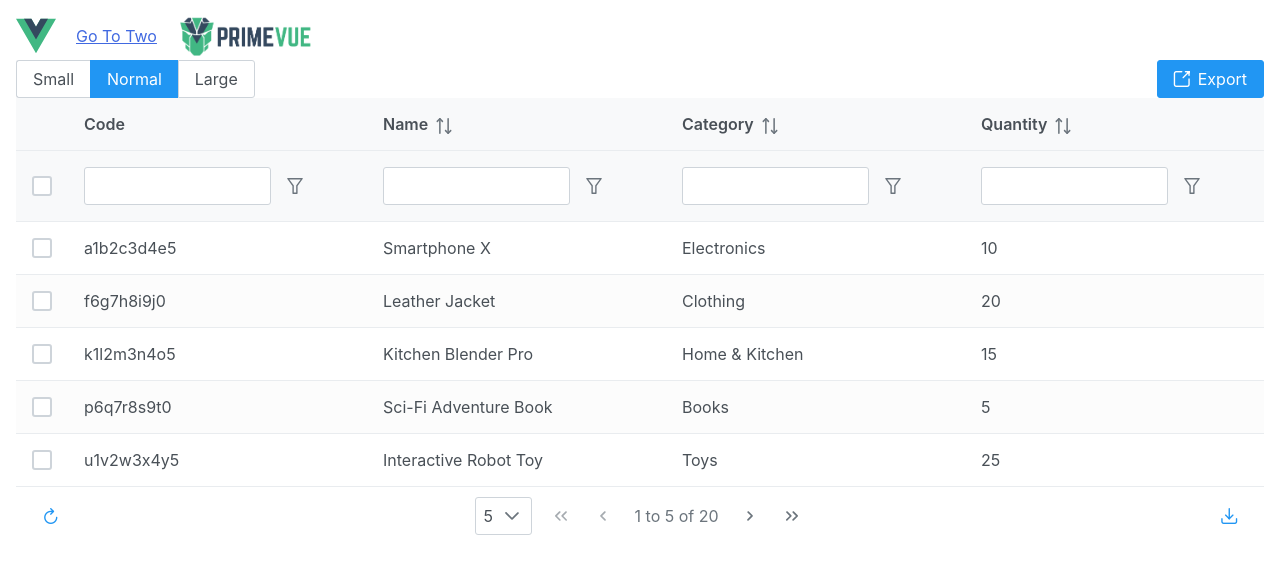
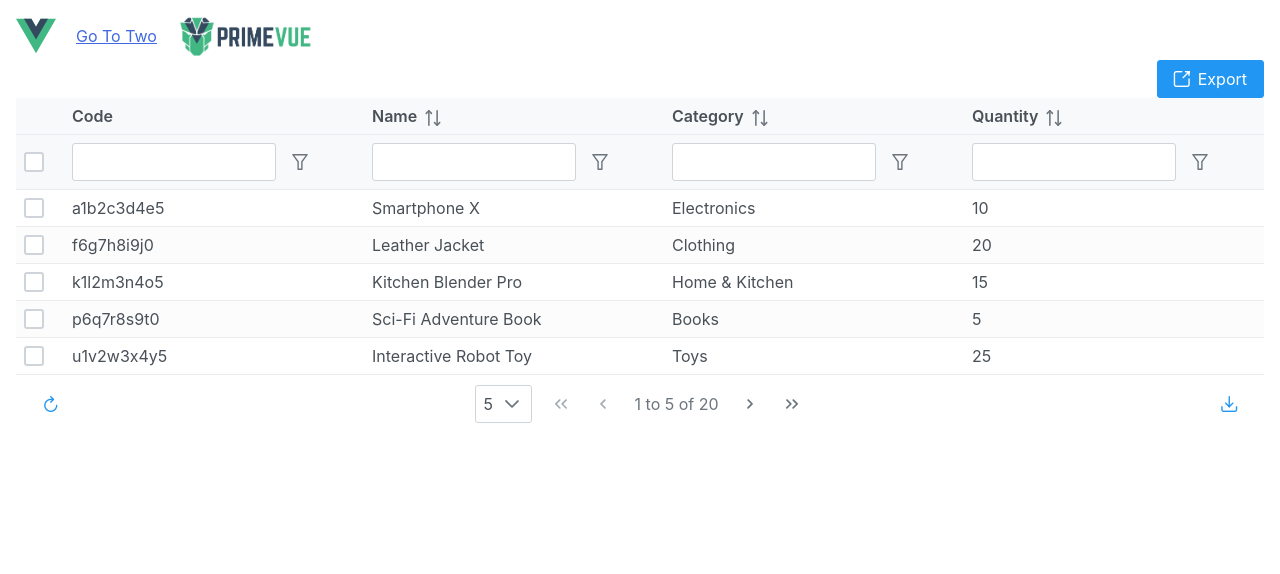
Before and after one commit to akronim/vue-vite-primevue-ts-pinia, a Vue app: page /admin/vuetest/one in a window 1280 px wide. Shown: the top 574 px of the page. Built offline with nearby package versions, Linux system fonts and the light colour scheme.

Commit message:
add Pv prefix to Column component, clean VueTestOne

```diff
--- a/src/views/demo/VueTestOne.vue
+++ b/src/views/demo/VueTestOne.vue
@@ -4,17 +4,12 @@
     <RouterLink :to="{ name: RouteNames.VUE_TEST_TWO }">
       Go To Two
     </RouterLink>
-    <img
-      src="@/assets/primevue-logo.png"
-      alt="PrimeVue Logo"
-      height="40"
-    >
+    <img src="@/assets/primevue-logo.png" alt="PrimeVue Logo" height="40">
   </div>
   <div class="dt-products-toolbar">
-    <SelectButton v-model="size" :options="sizeOptions" optionLabel="label" dataKey="label" />
     <PvButton icon="pi pi-external-link" label="Export" @click="exportCSV" />
   </div>
-  <DataTable ref="dtProductsRef" :value="products" :size="size.value" v-model:selection="selectedProducts"
+  <DataTable ref="dtProductsRef" :value="products" size="small" v-model:selection="selectedProducts"
     v-model:filters="filters" stripedRows filterDisplay="row" paginator :rows="5" :rows-per-page-options="[5, 10, 15]"
     paginator-template="RowsPerPageDropdown FirstPageLink PrevPageLink CurrentPageReport NextPageLink LastPageLink"
     current-page-report-template="{first} to {last} of {totalRecords}" data-key="id" responsive-layout="scroll">
@@ -27,27 +22,27 @@
     <template #paginatorend>
       <PvButton type="button" icon="pi pi-download" text />
     </template>
-    <Column selection-mode="multiple" header-style="width: 3em" />
-    <Column field="code" header="Code">
+    <PvColumn selection-mode="multiple" header-style="width: 3em" />
+    <PvColumn field="code" header="Code">
       <template #filter="{ filterModel, filterCallback }">
         <InputText v-model="filterModel.value" type="text" @input="filterCallback()" class="p-column-filter" />
       </template>
-    </Column>
-    <Column field="name" header="Name" sortable>
+    </PvColumn>
+    <PvColumn field="name" header="Name" sortable>
       <template #filter="{ filterModel, filterCallback }">
         <InputText v-model="filterModel.value" type="text" @input="filterCallback()" class="p-column-filter" />
       </template>
-    </Column>
-    <Column field="category" header="Category" sortable>
+    </PvColumn>
+    <PvColumn field="category" header="Category" sortable>
       <template #filter="{ filterModel, filterCallback }">
         <InputText v-model="filterModel.value" type="text" @input="filterCallback()" class="p-column-filter" />
       </template>
-    </Column>
-    <Column field="quantity" header="Quantity" sortable>
+    </PvColumn>
+    <PvColumn field="quantity" header="Quantity" sortable>
       <template #filter="{ filterModel, filterCallback }">
         <InputText v-model="filterModel.value" type="number" @input="filterCallback()" class="p-column-filter" />
       </template>
-    </Column>
+    </PvColumn>
   </DataTable>
 </template>
 
@@ -57,9 +52,8 @@ import { RouteNames } from '@/router'
 import VueLogo from '@/assets/logo.svg?component'
 import PvButton from 'primevue/button'
 import DataTable from 'primevue/datatable'
-import Column from 'primevue/column'
+import PvColumn from 'primevue/column'
 import InputText from 'primevue/inputtext'
-import SelectButton from 'primevue/selectbutton'
 // 'Product' is a type and must be imported using a type-only import when 'verbatimModuleSyntax' is enabled.ts(1484)
 import { type Product, mockProducts } from '@/models/demoProduct'
 import { FilterMatchMode } from 'primevue/api'
@@ -69,10 +63,9 @@ export default defineComponent({
   components: {
     VueLogo,
     DataTable,
-    Column,
+    PvColumn,
     PvButton,
-    InputText,
-    SelectButton
+    InputText
   },
   setup() {
     const products = ref<Product[]>(mockProducts)
@@ -96,22 +89,13 @@ export default defineComponent({
       dtProductsRef.value.exportCSV();
     };
 
-    const size = ref({ label: 'Normal', value: undefined });
-    const sizeOptions = ref([
-      { label: 'Small', value: 'small' },
-      { label: 'Normal', value: undefined },
-      { label: 'Large', value: 'large' }
-    ]);
-
     return {
       RouteNames,
       products,
       selectedProducts,
       filters,
       dtProductsRef,
-      exportCSV,
-      size,
-      sizeOptions
+      exportCSV
     }
   }
 })
@@ -132,7 +116,7 @@ export default defineComponent({
 
 .dt-products-toolbar {
   display: flex;
-  justify-content: space-between;
+  justify-content: end;
   align-items: center;
 }
 </style>
```
Also changed, not shown: 2 other files (tests, documents, lock files or other folders).
